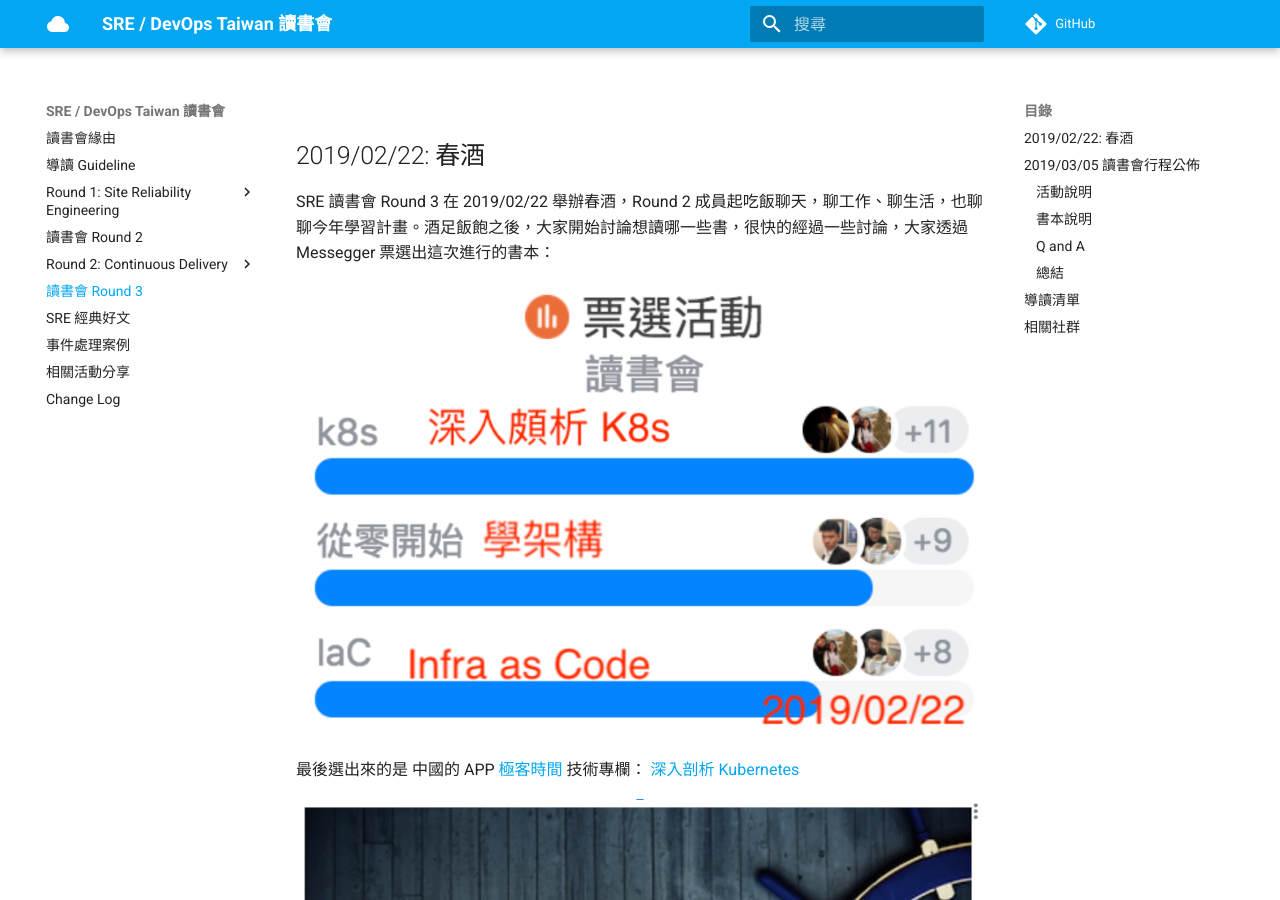
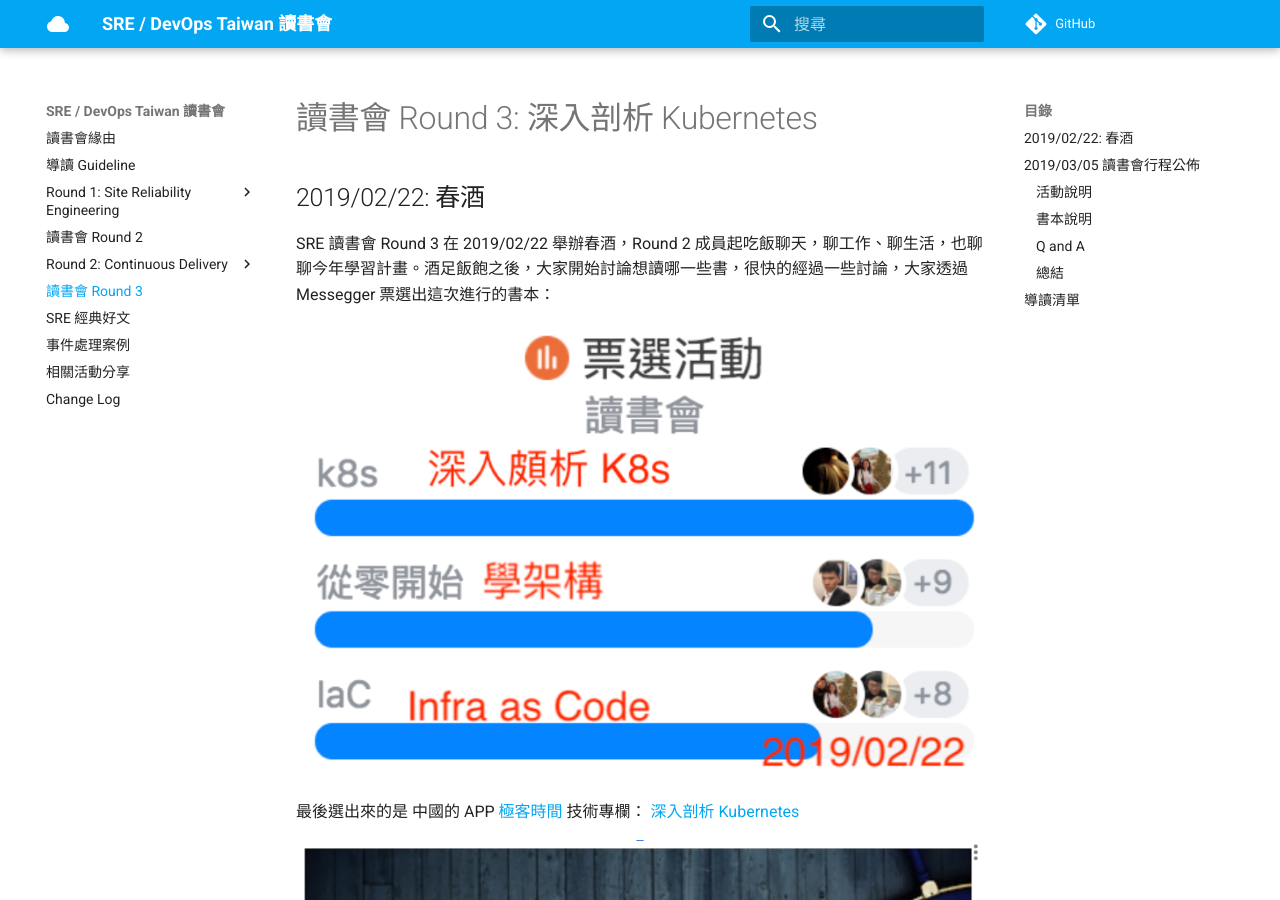
Before and after one commit to cross-community/study-area-docs, an MkDocs documentation site: the page built from docs/03_K8s.md, in a window 1280 px wide and 900 px high. Built offline with MkDocs 1.6.1 and Material for MkDocs 9.7.7, drawn with Linux system fonts in a browser that asks for light colours; comment, search, counter and statistics services are not loaded.

Commit message:
update on 20190309-2327, comment:

```diff
--- a/docs/03_K8s.md
+++ b/docs/03_K8s.md
@@ -1,3 +1,5 @@
+
+# 讀書會 Round 3: 深入剖析 Kubernetes
 
 ## 2019/02/22: 春酒
 
```
